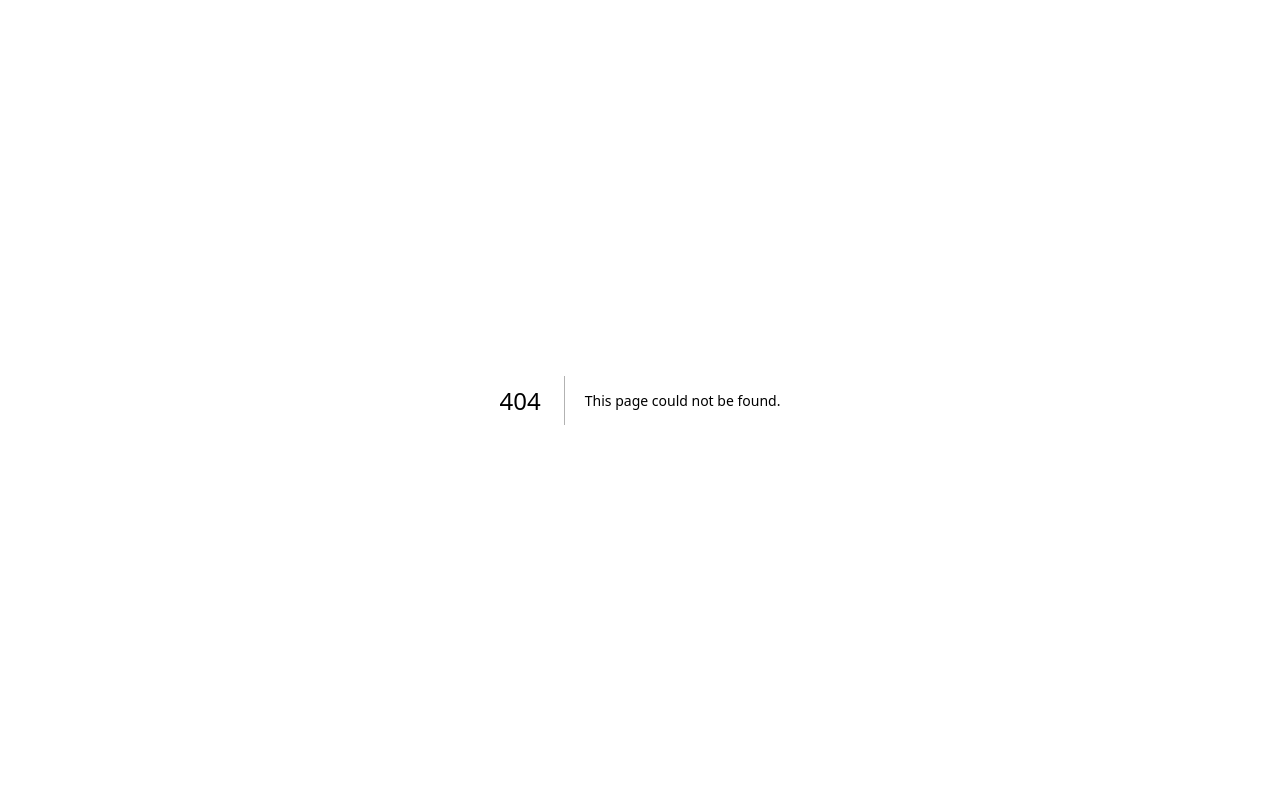
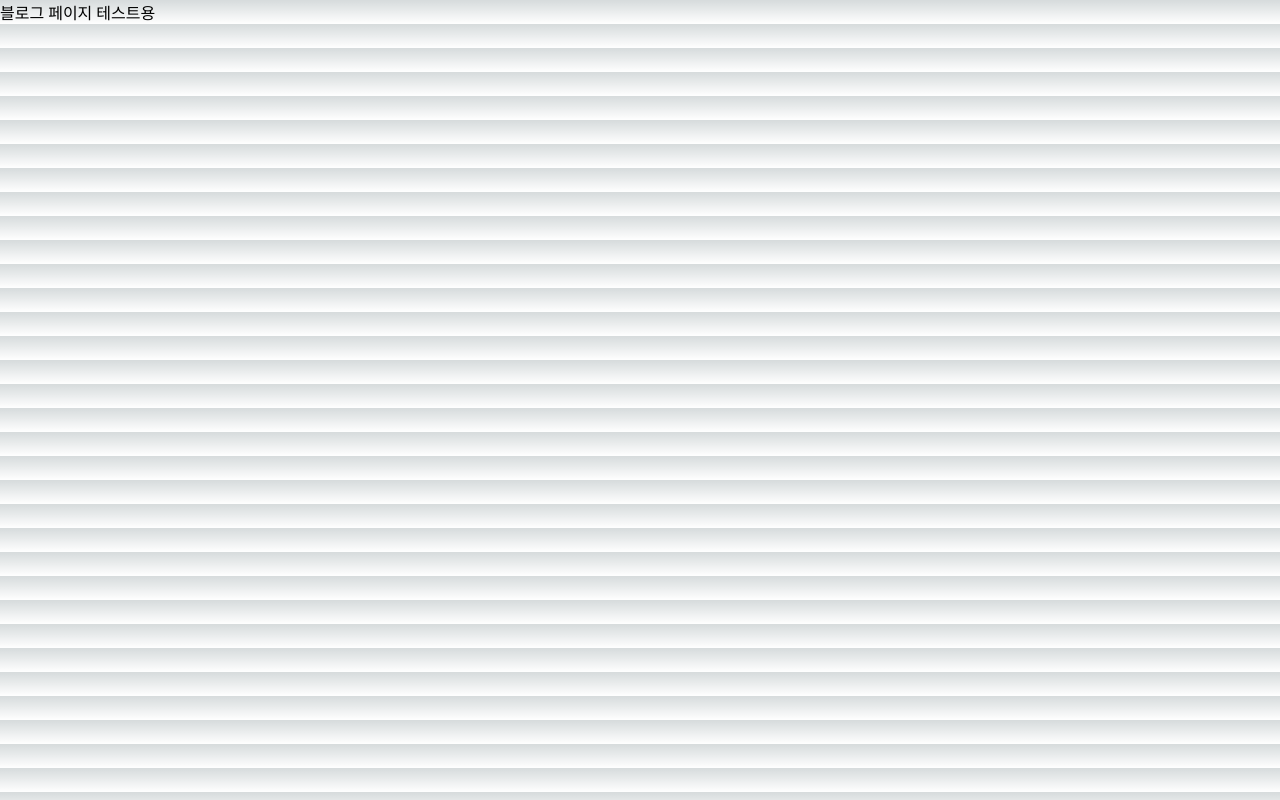
Before and after one commit to krokerdile/next.js_mobx_swr_prc, a Next.js app: page /segment in a window 1280 px wide. Before the commit this address had no page. Built offline with nearby package versions, Linux system fonts and the light colour scheme.

Commit message:
feat: 경로별 index.js

```diff
--- /dev/null
+++ b/pages/segment/index.js
@@ -0,0 +1,7 @@
+export default function BlogPage() {
+  return (
+    <>
+      <> 블로그 페이지 테스트용</>
+    </>
+  )
+}
--- /dev/null
+++ b/pages/todo/index.js
@@ -0,0 +1,3 @@
+export default function TodoTest() {
+  return <>todo Page 입니다</>
+}
```
Also changed, not shown: pages/SegmentInSegment/index.js (added, +7 -0 lines), pages/todoList/index.js (added).
